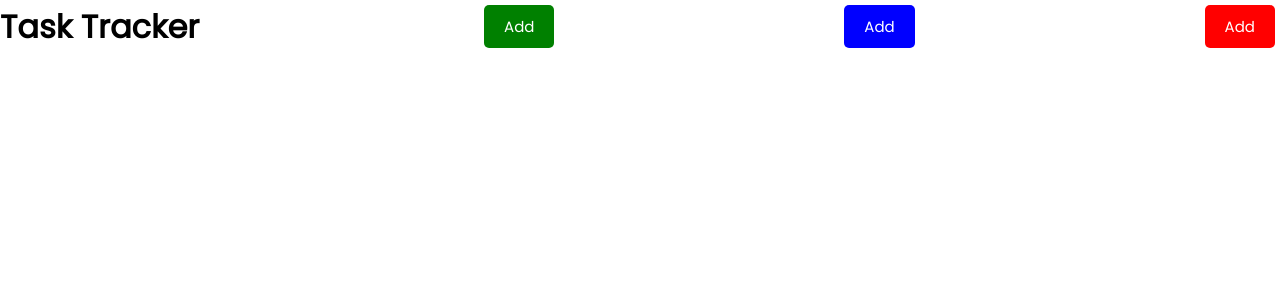
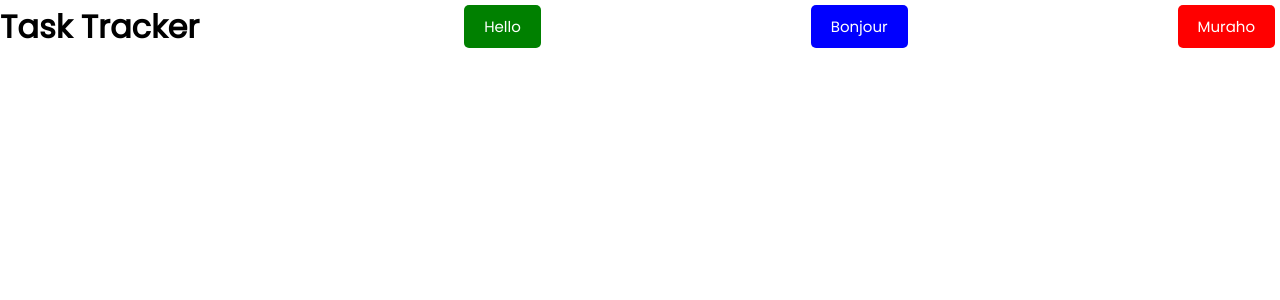
Before and after one commit to SauveJeanLuc/react-task-tracker, a React (Create React App) app: page / in a window 1280 px wide. Shown: the top 300 px of the page. Built offline with nearby package versions, Linux system fonts and the light colour scheme; the HTML template or start-up script is replaced by a standard one.

Commit message:
Intro to Event

```diff
--- a/src/components/Button.js
+++ b/src/components/Button.js
@@ -1,6 +1,19 @@
+import PropTypes from 'prop-types'
+
 const Button = ({ color, text }) => {
-    return <button style={ {backgroundColor: color} } className='btn'>Add</button>
+    const onClick = (e) => {
+        console.log(e)
+    }
+    return <button onClick={onClick} style={{ backgroundColor: color }} className='btn'>{text}</button>
+}
 
+Button.defaultProps = {
+    color: 'steelblue',
+}
+
+Button.propTypes = {
+    text: PropTypes.string,
+    color: PropTypes.string,
 }
 
 export default Button
```
